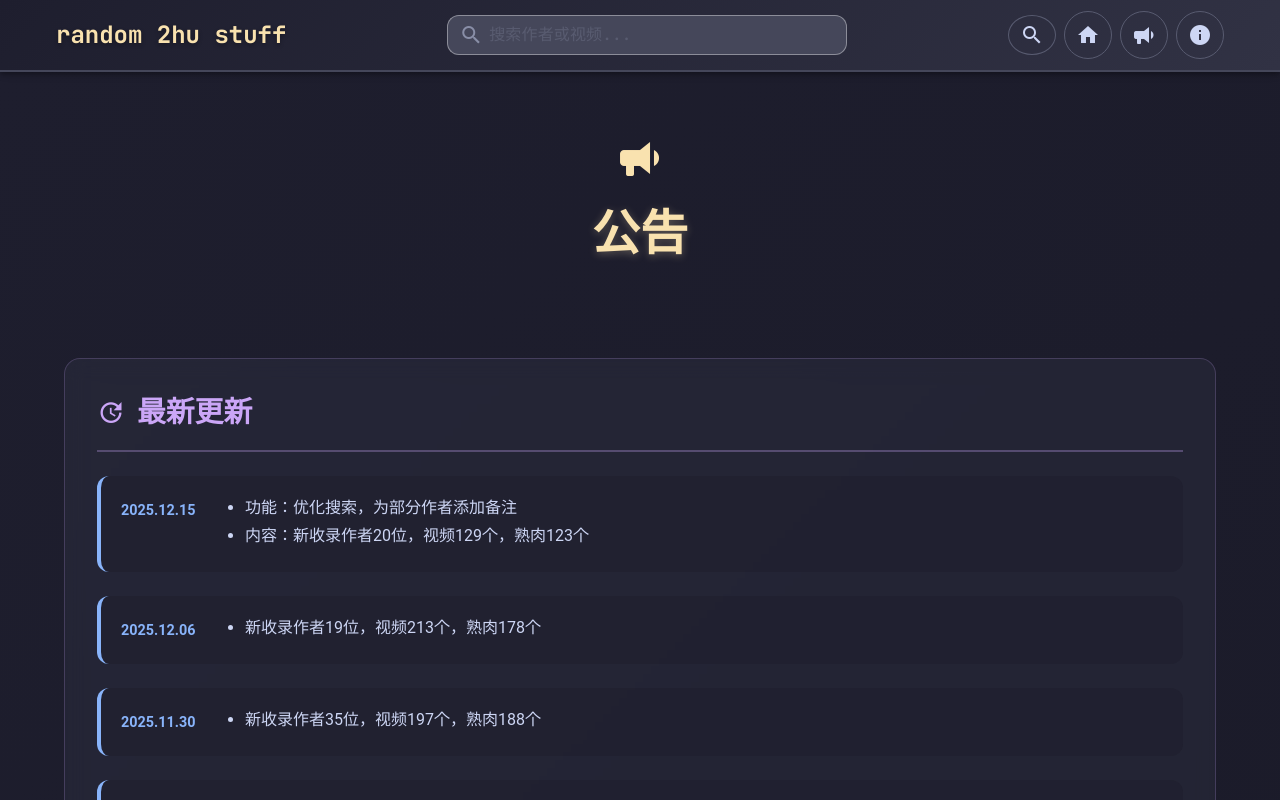
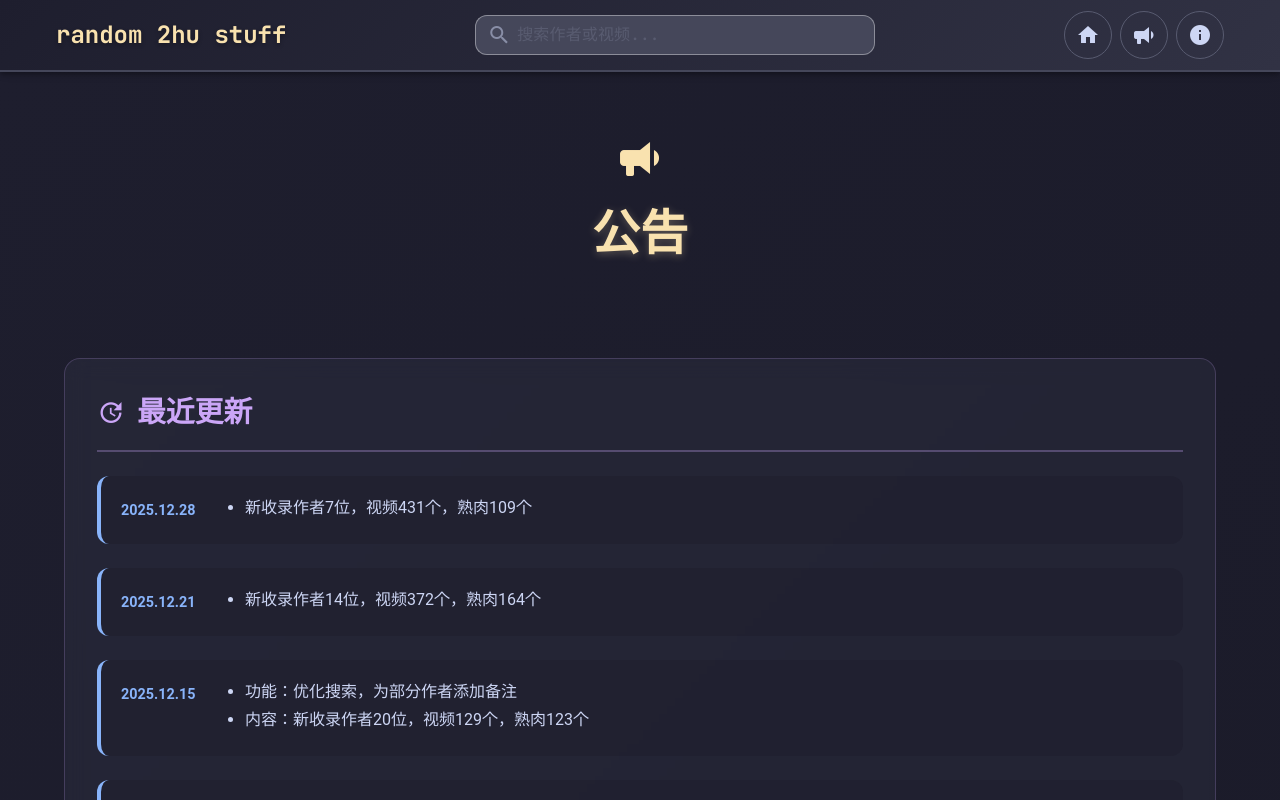
Before and after one commit to RandomNEET/random-2hu-stuff, a Vue app in the folder frontend/: page /announcement in a window 1280 px wide. Shown: the top 800 px of the page. Built offline with nearby package versions, Linux system fonts and the light colour scheme; no server answers.

Commit message:
update content

```diff
--- a/frontend/src/components/Header.vue
+++ b/frontend/src/components/Header.vue
@@ -718,10 +718,11 @@ onBeforeUnmount(() => {
 }
 
 .mobile-search-btn {
-  display: none; /* Hidden by default for mobile search button */
+  display: none !important; /* Ensure hidden on desktop; override Vuetify */
   color: #cdd6f4 !important;
   transition: all 0.2s ease;
   border: 1px solid #585b70 !important; /* Add border for normal state */
+  border-radius: 50% !important; /* Keep shape perfectly circular when shown */
 }
 
 .mobile-search-btn:hover {
@@ -953,6 +954,10 @@ onBeforeUnmount(() => {
 
   .mobile-search-btn {
     display: flex !important; /* Show mobile search button */
+    width: 40px !important; /* Ensure square dimensions */
+    height: 40px !important;
+    min-width: 40px !important;
+    border-radius: 50% !important; /* Guarantee circle across tablet widths */
   }
 }
 
--- a/frontend/src/pages/Announcement.vue
+++ b/frontend/src/pages/Announcement.vue
@@ -11,10 +11,28 @@
       <div class="announcement-section">
         <div class="section-header">
           <v-icon class="section-icon">mdi-update</v-icon>
-          <h2 class="section-title">最新更新</h2>
+          <h2 class="section-title">最近更新</h2>
         </div>
 
         <div class="update-timeline">
+          <div class="update-item">
+            <div class="update-date">2025.12.28</div>
+            <div class="update-content">
+              <ul>
+                <li>新收录作者7位，视频431个，熟肉109个</li>
+              </ul>
+            </div>
+          </div>
+
+          <div class="update-item">
+            <div class="update-date">2025.12.21</div>
+            <div class="update-content">
+              <ul>
+                <li>新收录作者14位，视频372个，熟肉164个</li>
+              </ul>
+            </div>
+          </div>
+
           <div class="update-item">
             <div class="update-date">2025.12.15</div>
             <div class="update-content">
```
Also changed, not shown: 1 other file (tests, documents, lock files or other folders).
